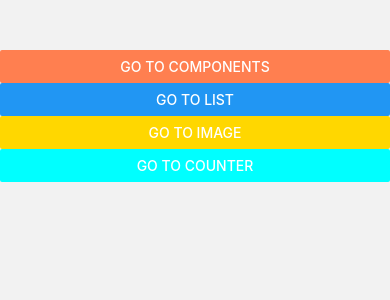
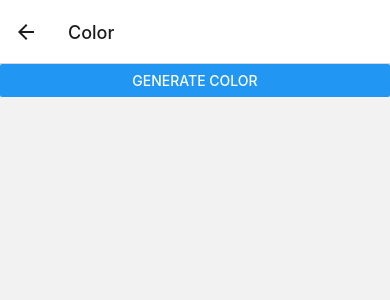
Before and after one commit to UsamaBhakrani/Native-Components-RN, a React Native app: screen /Color in a window 390 px wide. Shown: the top 300 px of the page. Built offline with nearby package versions, Linux system fonts and the light colour scheme.

Commit message:
Color Screen

```diff
--- a/App.js
+++ b/App.js
@@ -5,17 +5,23 @@ import ListScreen from "./src/screens/ListScreen";
 import ComponentScreen from "./src/screens/ComponentScreen";
 import ImageScreen from "./src/screens/ImageScreen";
 import CounterScreen from "./src/screens/CounterScreen";
+import ColorScreen from "./src/screens/ColorScreen";
 const Stack = createNativeStackNavigator();
 
 const App = () => {
   return (
     <NavigationContainer>
       <Stack.Navigator initialRouteName="Home">
-      <Stack.Screen name="Home" options={{headerShown:false}} component={HomeScreen} />
-        <Stack.Screen name="List"  component={ListScreen} />
+        <Stack.Screen
+          name="Home"
+          options={{ headerShown: false }}
+          component={HomeScreen}
+        />
+        <Stack.Screen name="List" component={ListScreen} />
         <Stack.Screen name="Component" component={ComponentScreen} />
         <Stack.Screen name="Image" component={ImageScreen} />
         <Stack.Screen name="Counter" component={CounterScreen} />
+        <Stack.Screen name="Color" component={ColorScreen} />
       </Stack.Navigator>
     </NavigationContainer>
   );
--- /dev/null
+++ b/src/screens/ColorScreen.js
@@ -0,0 +1,12 @@
+import { Button, StyleSheet, View } from "react-native";
+
+const ColorScreen = () => {
+
+  return (
+    <View>
+      <Button title="Generate Color" onPress={()=>{}} />
+    </View>
+  );
+};
+
+export default ColorScreen;
--- a/src/screens/HomeScreen.js
+++ b/src/screens/HomeScreen.js
@@ -26,6 +26,11 @@ const HomeScreen = ({ navigation: { navigate } }) => {
         title="Go to Counter"
         onPress={() => navigate("Counter")}
       />
+       <Button
+        color="black"
+        title="Generate Color"
+        onPress={() => navigate("Color")}
+      />
     </View>
   );
 };
```
Also changed, not shown: 1 other file (tests, documents, lock files or other folders).
